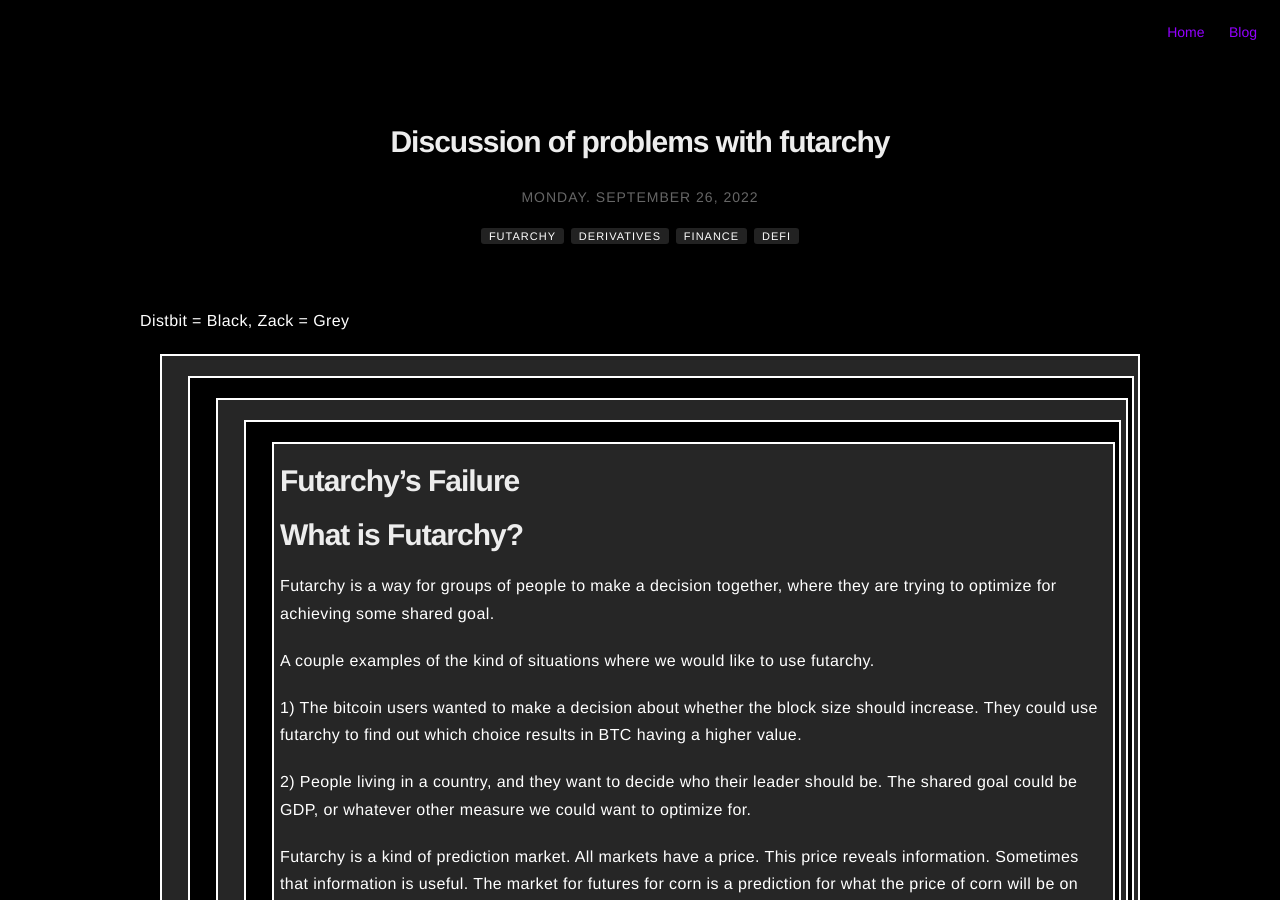
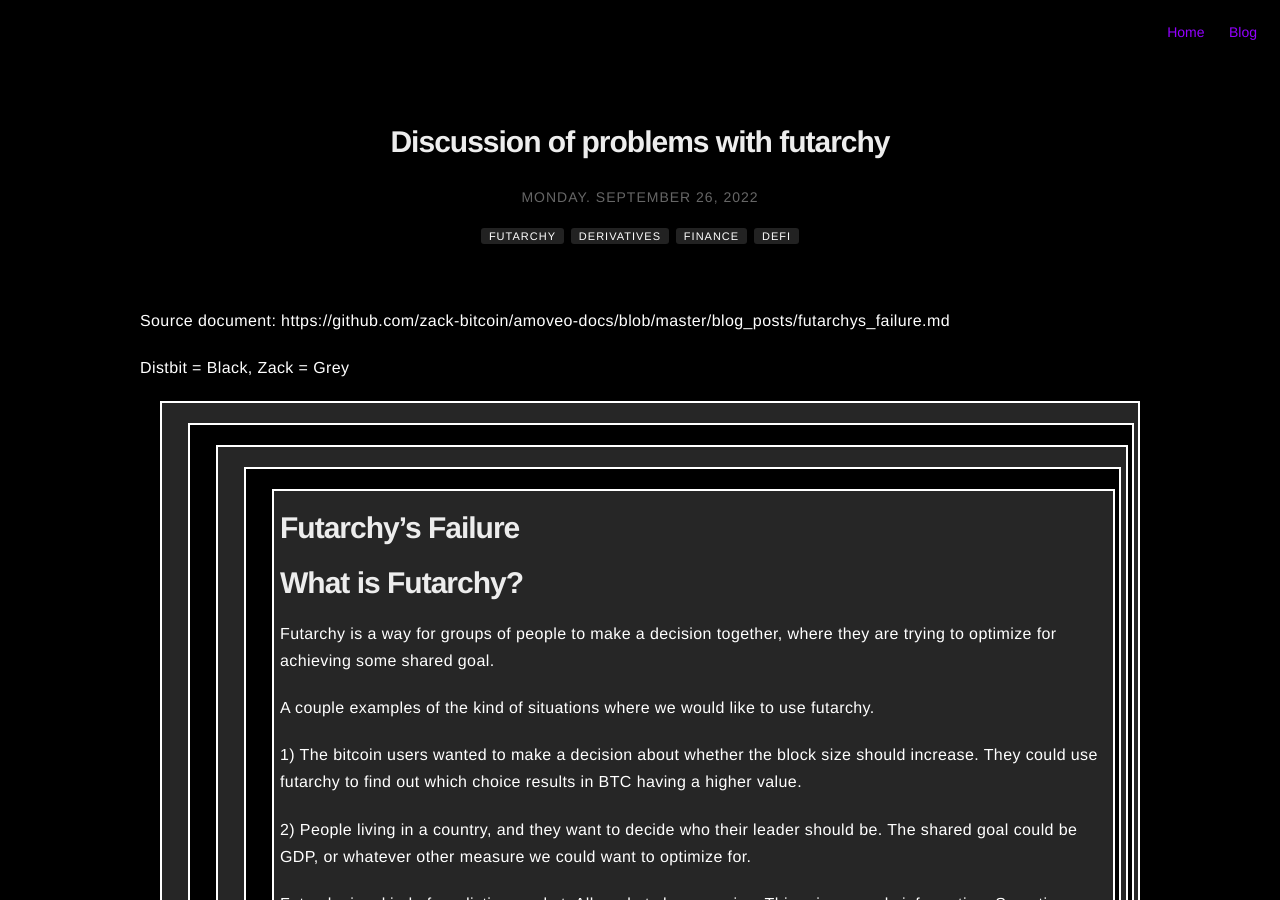
Before and after one commit to distbit0/distbit.xyz, a Jekyll site: the page built from _posts/2022-09-26-discussion-of-problems-with-futarchy.md, in a window 1280 px wide and 900 px high. Built offline with Jekyll 4.4.1, drawn with Linux system fonts in a browser that asks for light colours; nearby versions of some CDN libraries; comment, search, counter and statistics services are not loaded.

```diff
--- a/_posts/2022-09-26-discussion-of-problems-with-futarchy.md
+++ b/_posts/2022-09-26-discussion-of-problems-with-futarchy.md
@@ -14,6 +14,8 @@ tag:
 - defi
 title: Discussion of problems with futarchy
 ---
+
+Source document: https://github.com/zack-bitcoin/amoveo-docs/blob/master/blog_posts/futarchys_failure.md
 
 Distbit = Black, Zack = Grey
 
```
